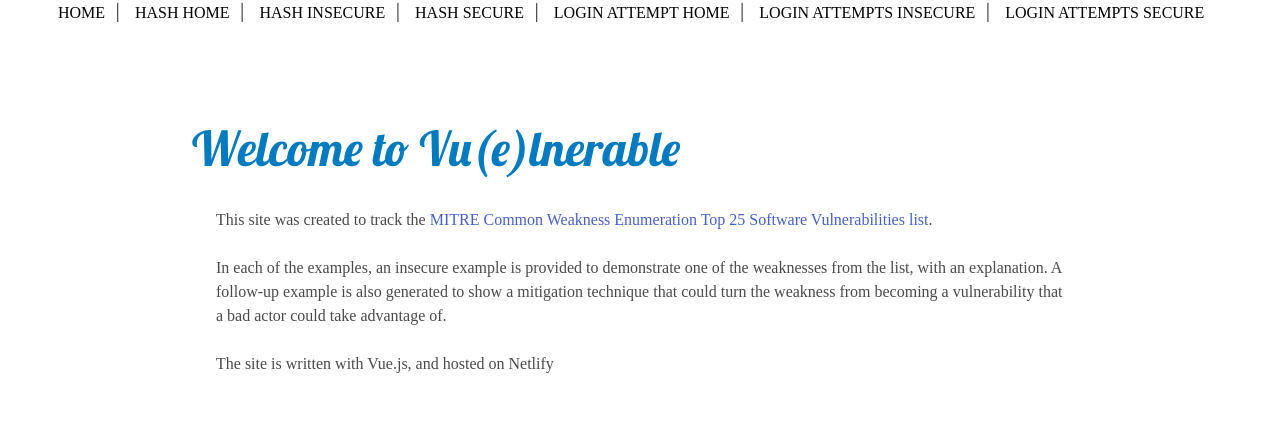
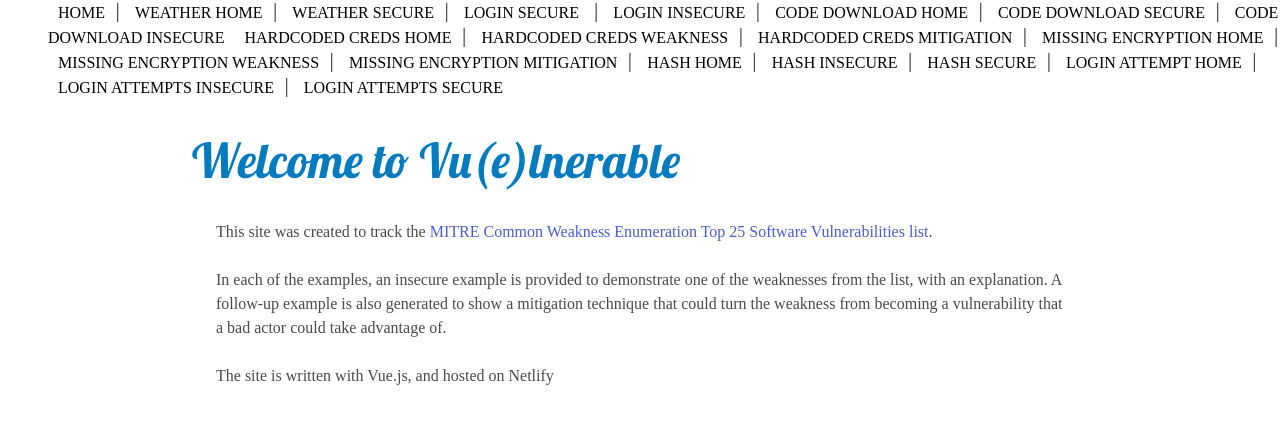
Before and after one commit to jtkaufman737/vu-e-lnerable, a Vue app: page / in a window 1280 px wide. Shown: the top 424 px of the page. Built offline with nearby package versions, Linux system fonts and the light colour scheme; a web font is replaced by a local one.

Commit message:
reintroduce all routes and router links

```diff
--- a/src/App.vue
+++ b/src/App.vue
@@ -2,19 +2,19 @@
   <div id="app">
     <div id="nav">
       <router-link class="links" to="/home">Home</router-link>|
-      <!-- <router-link class="links" to="/weatherhome">Weather Home</router-link>|
+      <router-link class="links" to="/weatherhome">Weather Home</router-link>|
       <router-link class="links" to="/weather">Weather Secure</router-link>|
       <router-link class="links" to="/login">Login Secure</router-link> |
       <router-link class="links" to="/logini">Login Insecure</router-link>|
       <router-link class="links" to="/fileDownloadHome">Code Download Home</router-link>|
       <router-link class="links" to="/fileDownload">Code Download Secure</router-link>|
-      <router-link class="links" to="/fileDownloadi">Code Download Insecure</router-link> -->
-      <!-- <router-link class="links" to="/hardcode">Hardcoded Creds Home</router-link>|
+      <router-link class="links" to="/fileDownloadi">Code Download Insecure</router-link>
+      <router-link class="links" to="/hardcode">Hardcoded Creds Home</router-link>|
       <router-link class="links" to="/hardcodei">Hardcoded Creds Weakness</router-link>|
       <router-link class="links" to="/hardcodes">Hardcoded Creds Mitigation</router-link>|
       <router-link class="links" to="/encrypt">Missing Encryption Home</router-link>|
       <router-link class="links" to="/encrypti">Missing Encryption Weakness</router-link>|
-      <router-link class="links" to="/encrypts">Missing Encryption Mitigation</router-link> -->
+      <router-link class="links" to="/encrypts">Missing Encryption Mitigation</router-link>|
       <router-link class="links" to="/hash">Hash Home</router-link>|
       <router-link class="links" to="/hashi">Hash Insecure</router-link>|
       <router-link class="links" to="/hashs">Hash Secure</router-link>|
--- a/src/router/index.js
+++ b/src/router/index.js
@@ -11,97 +11,97 @@ Vue.use(VueRouter)
       return import('../views/Home.vue')
     }
   },
-  // {
-  //   path: '/WeatherHome',
-  //   name: 'WeatherHome',
-  //   component: function () {
-  //     return import(/* webpackChunkName: "about" */ '../views/WeatherHome.vue')
-  //   }
-  // },
-  // {
-  //   path: '/WeatherSecure',
-  //   name: 'Weather',
-  //   component: function () {
-  //     return import(/* webpackChunkName: "about" */ '../views/WeatherSecure.vue')
-  //   }
-  // },
-  // {
-  //   path: '/login',
-  //   name: 'Login',
-  //   component: function () {
-  //     return import(/* webpackChunkName: "about" */ '../views/LoginSecure.vue')
-  //   }
-  // },
-  // {
-  //   path: '/logini',
-  //   name: 'LoginInsecure',
-  //   component: function () {
-  //     return import(/* webpackChunkName: "about" */ '../views/LoginInsecure.vue')
-  //   }
-  // },
-  // {
-  //   path: '/fileDownloadHome',
-  //   name: 'LoginInsecure',
-  //   component: function () {
-  //     return import(/* webpackChunkName: "about" */ '../views/FileDownloadHome.vue')
-  //   }
-  // },
-  // {
-  //   path: '/fileDownloadi',
-  //   name: 'LoginInsecure',
-  //   component: function () {
-  //     return import(/* webpackChunkName: "about" */ '../views/FileDownloadInsecure.vue')
-  //   }
-  // },
-  // {
-  //   path: '/fileDownload',
-  //   name: 'FileDownload',
-  //   component: function () {
-  //     return import(/* webpackChunkName: "about" */ '../views/FileDownloadSecure.vue')
-  //   }
-  // },
-  // {
-  //   path: '/hardcode',
-  //   name: 'HardcodeHome',
-  //   component: function () {
-  //     return import(/* webpackChunkName: "about" */ '../views/HardcodedCredsHome.vue')
-  //   }
-  // },
-  // {
-  //   path: '/hardcodei',
-  //   name: 'HardcodeCredsInsecure',
-  //   component: function () {
-  //     return import(/* webpackChunkName: "about" */ '../views/HardcodedCredsInsecure.vue')
-  //   }
-  // },
-  // {
-  //   path: '/hardcodes',
-  //   name: 'HardcodeCredsSecure',
-  //   component: function () {
-  //     return import(/* webpackChunkName: "about" */ '../views/HardcodedCredsSecure.vue')
-  //   }
-  // },
-  // {
-  //   path: '/encrypt',
-  //   name: 'MissingEncryptionHome',
-  //   component: function() {
-  //     return import(/* webpackChunkName: "about" */ '../views/MissingEncryptionHome.vue')
-  //   }
-  // },
-  // {
-  //   path: '/encrypti',
-  //   name: 'MissingEncryptionInsecure',
-  //   component: function() {
-  //     return import(/* webpackChunkName: "about" */ '../views/MissingEncryptionInsecure.vue')
-  //   }
-  // },
-  // {
-  //   path: '/encrypts',
-  //   name: 'MissingEncryptionSecure',
-  //   component: function() {
-  //     return import(/* webpackChunkName: "about" */ '../views/MissingEncryptionSecure.vue')
-  //   }
-  // }
+  {
+    path: '/WeatherHome',
+    name: 'WeatherHome',
+    component: function () {
+      return import(/* webpackChunkName: "about" */ '../views/WeatherHome.vue')
+    }
+  },
+  {
+    path: '/WeatherSecure',
+    name: 'Weather',
+    component: function () {
+      return import(/* webpackChunkName: "about" */ '../views/WeatherSecure.vue')
+    }
+  },
+  {
+    path: '/login',
+    name: 'Login',
+    component: function () {
+      return import(/* webpackChunkName: "about" */ '../views/LoginSecure.vue')
+    }
+  },
+  {
+    path: '/logini',
+    name: 'LoginInsecure',
+    component: function () {
+      return import(/* webpackChunkName: "about" */ '../views/LoginInsecure.vue')
+    }
+  },
+  {
+    path: '/fileDownloadHome',
+    name: 'LoginInsecure',
+    component: function () {
+      return import(/* webpackChunkName: "about" */ '../views/FileDownloadHome.vue')
+    }
+  },
+  {
+    path: '/fileDownloadi',
+    name: 'LoginInsecure',
+    component: function () {
+      return import(/* webpackChunkName: "about" */ '../views/FileDownloadInsecure.vue')
+    }
+  },
+  {
+    path: '/fileDownload',
+    name: 'FileDownload',
+    component: function () {
+      return import(/* webpackChunkName: "about" */ '../views/FileDownloadSecure.vue')
+    }
+  },
+  {
+    path: '/hardcode',
+    name: 'HardcodeHome',
+    component: function () {
+      return import(/* webpackChunkName: "about" */ '../views/HardcodedCredsHome.vue')
+    }
+  },
+  {
+    path: '/hardcodei',
+    name: 'HardcodeCredsInsecure',
+    component: function () {
+      return import(/* webpackChunkName: "about" */ '../views/HardcodedCredsInsecure.vue')
+    }
+  },
+  {
+    path: '/hardcodes',
+    name: 'HardcodeCredsSecure',
+    component: function () {
+      return import(/* webpackChunkName: "about" */ '../views/HardcodedCredsSecure.vue')
+    }
+  },
+  {
+    path: '/encrypt',
+    name: 'MissingEncryptionHome',
+    component: function() {
+      return import(/* webpackChunkName: "about" */ '../views/MissingEncryptionHome.vue')
+    }
+  },
+  {
+    path: '/encrypti',
+    name: 'MissingEncryptionInsecure',
+    component: function() {
+      return import(/* webpackChunkName: "about" */ '../views/MissingEncryptionInsecure.vue')
+    }
+  },
+  {
+    path: '/encrypts',
+    name: 'MissingEncryptionSecure',
+    component: function() {
+      return import(/* webpackChunkName: "about" */ '../views/MissingEncryptionSecure.vue')
+    }
+  },
   {
     path: '/hash',
     name: 'HashHome',
```
